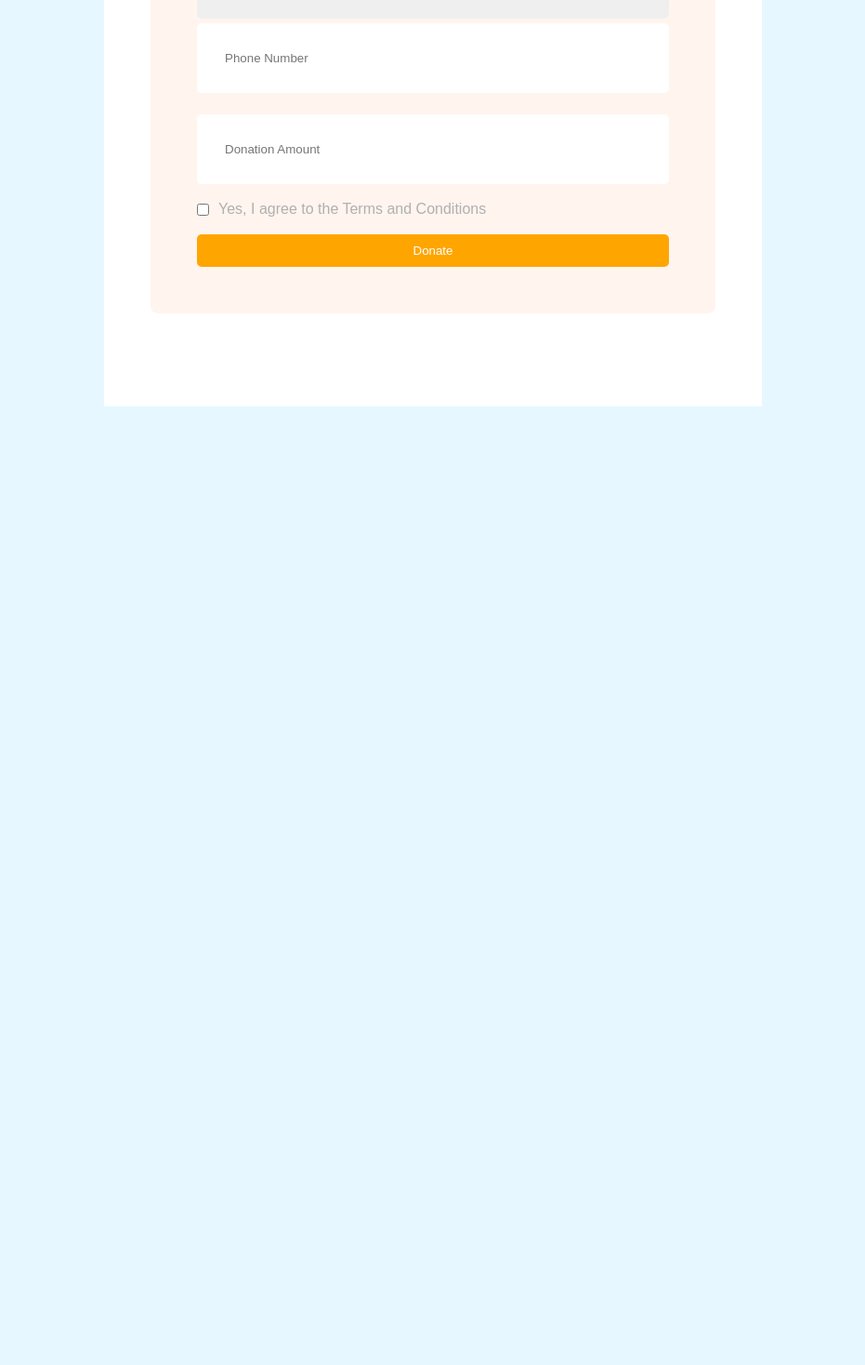
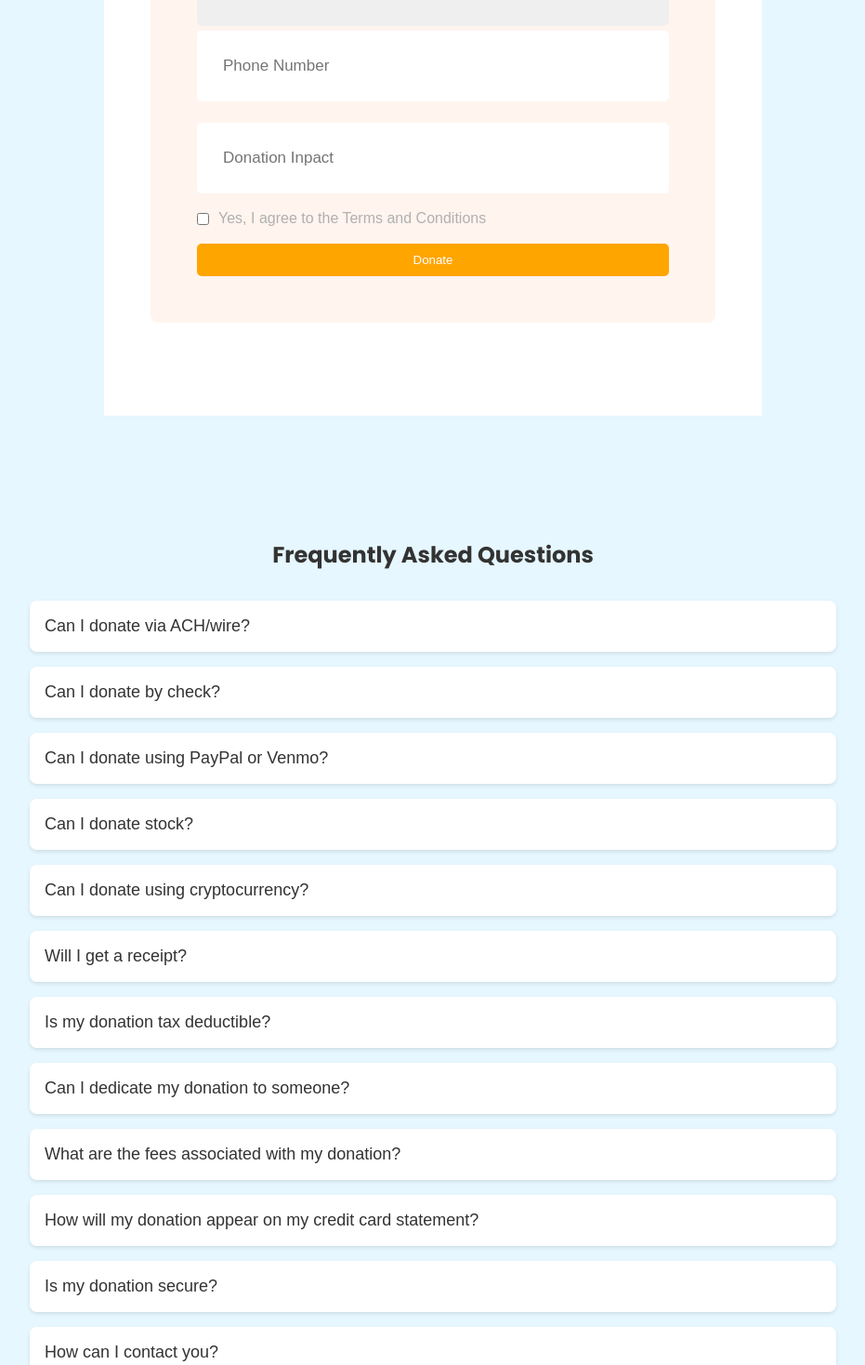
Before and after one commit to D-roid-Technologies/Tourism-4-food, a React (Create React App) app: page /donate in a window 1280 px wide. Shown: the part 2082-3550 px from the top of the page at 93% size, without its empty margins (174-1105 px from the left). Before the commit the page ends 2619 px from the top, so only its background shows below. Built offline with nearby package versions, Linux system fonts and the light colour scheme; no server answers.

Commit message:
updated donate page

```diff
--- a/src/App/UI/Pages/donate/Donate.css
+++ b/src/App/UI/Pages/donate/Donate.css
@@ -118,15 +118,17 @@
   color: #b0b0b0;
 }
 
-input[type="text"],
-input[type="email"],
+/* input[type="text"],
+input[type="email"], */
+.code-input,
 select {
   width: 100%;
-  padding: 30px;
+  padding: 28px;
   margin-top: 5px;
   border: 0 solid #ddd;
   border-radius: 5px;
   color: #b0b0b0;
+  font-size: 17px;
 }
 
 input[type="checkbox"] {
@@ -151,3 +153,74 @@ input[type="checkbox"] {
 .submit-button:hover {
   background-color: #ff8c00;
 }
+/* FAQ SECTION */
+.faq-main-container {
+  margin-bottom: 50px;
+}
+.faq-container {
+  max-width: 900px;
+  margin: 2rem auto;
+  padding: 0 1rem;
+  padding-bottom: 50px;
+  /* background-color: #ffffff; */
+}
+
+.faq-container h2 {
+  text-align: center;
+  margin-bottom: 2rem;
+  color: #333;
+}
+
+.faq-list {
+  display: flex;
+  flex-direction: column;
+  gap: 1rem;
+}
+
+.faq-item {
+  border-radius: 8px;
+  overflow: hidden;
+  box-shadow: 0 2px 4px rgba(0, 0, 0, 0.1);
+}
+
+.faq-question {
+  font-size: 18px;
+  width: 100%;
+  padding: 1rem;
+  background: #fff;
+  border: none;
+  text-align: left;
+  cursor: pointer;
+  display: flex;
+  justify-content: space-between;
+  align-items: center;
+  font-weight: 500;
+  color: #333;
+  transition: background-color 0.3s ease;
+}
+
+.faq-question:hover {
+  background-color: #f5f5f5;
+}
+
+.faq-question.active {
+  background-color: #f0f0f0;
+}
+
+.faq-icon {
+  font-size: 1.25rem;
+  font-weight: bold;
+}
+
+.faq-answer {
+  max-height: 0;
+  overflow: hidden;
+  transition: max-height 0.3s ease-out;
+  background-color: #fff;
+  padding: 0 1rem;
+}
+
+.faq-answer.active {
+  max-height: 200px;
+  padding: 1rem;
+}
--- a/src/App/UI/Pages/donate/Donate.tsx
+++ b/src/App/UI/Pages/donate/Donate.tsx
@@ -1,8 +1,77 @@
 import React, { useState } from "react";
 import "../donate/Donate.css";
 import Navbar from "../../components/navbar/NavBar";
+import Footer from "../../components/footer/Footer";
+interface FAQItem {
+  question: string;
+  answer: string;
+}
 
 const Donate: React.FunctionComponent = () => {
+  const [activeIndex, setActiveIndex] = useState<number | null>(null);
+
+  const faqData: FAQItem[] = [
+    {
+      question: "Can I donate via ACH/wire?",
+      answer:
+        "Yes, we accept ACH/wire transfers. Please contact our support team for detailed instructions.",
+    },
+    {
+      question: "Can I donate by check?",
+      answer: "Yes, you can send donations by check to our mailing address.",
+    },
+    {
+      question: "Can I donate using PayPal or Venmo?",
+      answer:
+        "Yes, we accept donations through both PayPal and Venmo platforms.",
+    },
+    {
+      question: "Can I donate stock?",
+      answer:
+        "Yes, we accept stock donations. Please contact us for transfer details.",
+    },
+    {
+      question: "Can I donate using cryptocurrency?",
+      answer: "Yes, we accept various cryptocurrencies for donations.",
+    },
+    {
+      question: "Will I get a receipt?",
+      answer:
+        "Yes, you'll receive a receipt via email immediately after your donation.",
+    },
+    {
+      question: "Is my donation tax deductible?",
+      answer: "Yes, all donations are tax deductible as allowed by law.",
+    },
+    {
+      question: "Can I dedicate my donation to someone?",
+      answer:
+        "Yes, you can dedicate your donation in honor or memory of someone.",
+    },
+    {
+      question: "What are the fees associated with my donation?",
+      answer:
+        "We cover all processing fees to ensure 100% of your donation goes to our cause.",
+    },
+    {
+      question: "How will my donation appear on my credit card statement?",
+      answer: "It will appear as 'Tourism4Food Donation' on your statement.",
+    },
+    {
+      question: "Is my donation secure?",
+      answer:
+        "Yes, we use industry-standard encryption to protect all transactions.",
+    },
+    {
+      question: "How can I contact you?",
+      answer:
+        "You can reach us through our contact form or at support@tourism4food.org",
+    },
+  ];
+
+  const toggleAccordion = (index: number) => {
+    setActiveIndex(activeIndex === index ? null : index);
+  };
   const [formData, setFormData] = useState({
     title: "",
     firstName: "",
@@ -37,7 +106,7 @@ const Donate: React.FunctionComponent = () => {
   };
   return (
     <>
-      <div>
+      <div className="donate-main-container-file">
         <Navbar />
         <div className="donate-hero-section">
           <div className="donate-hero-overlay"></div>
@@ -83,6 +152,7 @@ const Donate: React.FunctionComponent = () => {
                   placeholder="First Name"
                   onChange={handleChange}
                   value={formData.firstName}
+                  className="code-input"
                 />
               </div>
               <div className="form-group">
@@ -92,6 +162,7 @@ const Donate: React.FunctionComponent = () => {
                   placeholder="Middle Name"
                   onChange={handleChange}
                   value={formData.middleName}
+                  className="code-input"
                 />
               </div>
               <div className="form-group">
@@ -101,6 +172,7 @@ const Donate: React.FunctionComponent = () => {
                   placeholder="Last Name"
                   onChange={handleChange}
                   value={formData.lastName}
+                  className="code-input"
                 />
               </div>
               <div className="form-group">
@@ -110,6 +182,7 @@ const Donate: React.FunctionComponent = () => {
                   placeholder="Email"
                   onChange={handleChange}
                   value={formData.email}
+                  className="code-input"
                 />
               </div>
               <div className="form-group">
@@ -119,6 +192,7 @@ const Donate: React.FunctionComponent = () => {
                   placeholder="Gender"
                   onChange={handleChange}
                   value={formData.gender}
+                  className="code-input"
                 />
               </div>
               <div className="form-group">
@@ -128,6 +202,7 @@ const Donate: React.FunctionComponent = () => {
                   placeholder="Address"
                   onChange={handleChange}
                   value={formData.address}
+                  className="code-input"
                 />
               </div>
               <div className="form-group">
@@ -137,6 +212,7 @@ const Donate: React.FunctionComponent = () => {
                   placeholder="Postal Code"
                   onChange={handleChange}
                   value={formData.postalCode}
+                  className="code-input"
                 />
                 <input
                   type="text"
@@ -144,6 +220,7 @@ const Donate: React.FunctionComponent = () => {
                   placeholder="City"
                   onChange={handleChange}
                   value={formData.city}
+                  className="code-input"
                 />
               </div>
               <div className="form-group">
@@ -164,15 +241,17 @@ const Donate: React.FunctionComponent = () => {
                   placeholder="Phone Number"
                   onChange={handleChange}
                   value={formData.phoneNumber}
+                  className="code-input"
                 />
               </div>
               <div className="form-group">
                 <input
                   type="text"
                   name="donationAmount"
-                  placeholder="Donation Amount"
+                  placeholder="Donation Inpact"
                   onChange={handleChange}
                   value={formData.donationAmount}
+                  className="code-input"
                 />
               </div>
               <div className="form-group agreement">
@@ -190,6 +269,36 @@ const Donate: React.FunctionComponent = () => {
             </form>
           </div>
         </div>
+        <section className="faq-main-container">
+          <div className="faq-container">
+            <h2>Frequently Asked Questions</h2>
+            <div className="faq-list">
+              {faqData.map((item, index) => (
+                <div key={index} className="faq-item">
+                  <button
+                    className={`faq-question ${
+                      activeIndex === index ? "active" : ""
+                    }`}
+                    onClick={() => toggleAccordion(index)}
+                  >
+                    {item.question}
+                    <span className="faq-icon">
+                      {activeIndex === index ? "-" : "+"}
+                    </span>
+                  </button>
+                  <div
+                    className={`faq-answer ${
+                      activeIndex === index ? "active" : ""
+                    }`}
+                  >
+                    {item.answer}
+                  </div>
+                </div>
+              ))}
+            </div>
+          </div>
+        </section>
+        <Footer />
       </div>
     </>
   );
```
